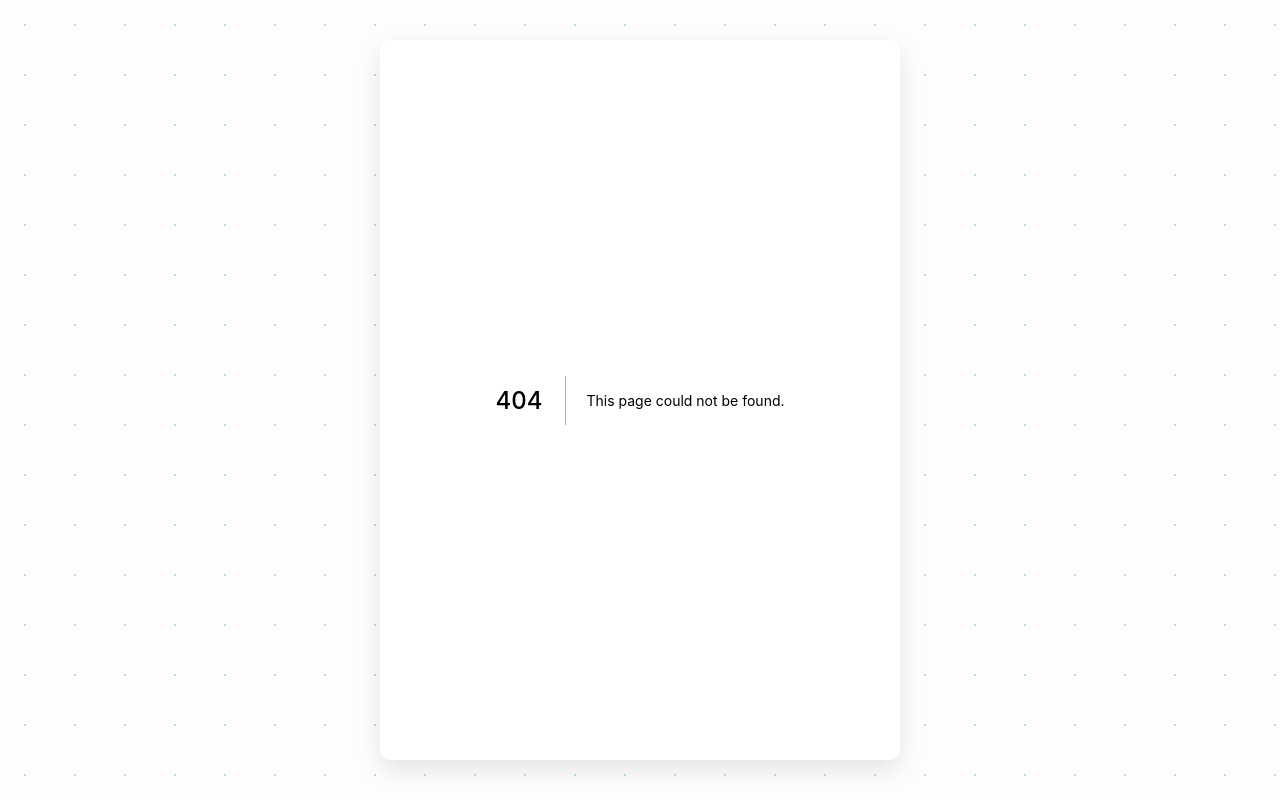
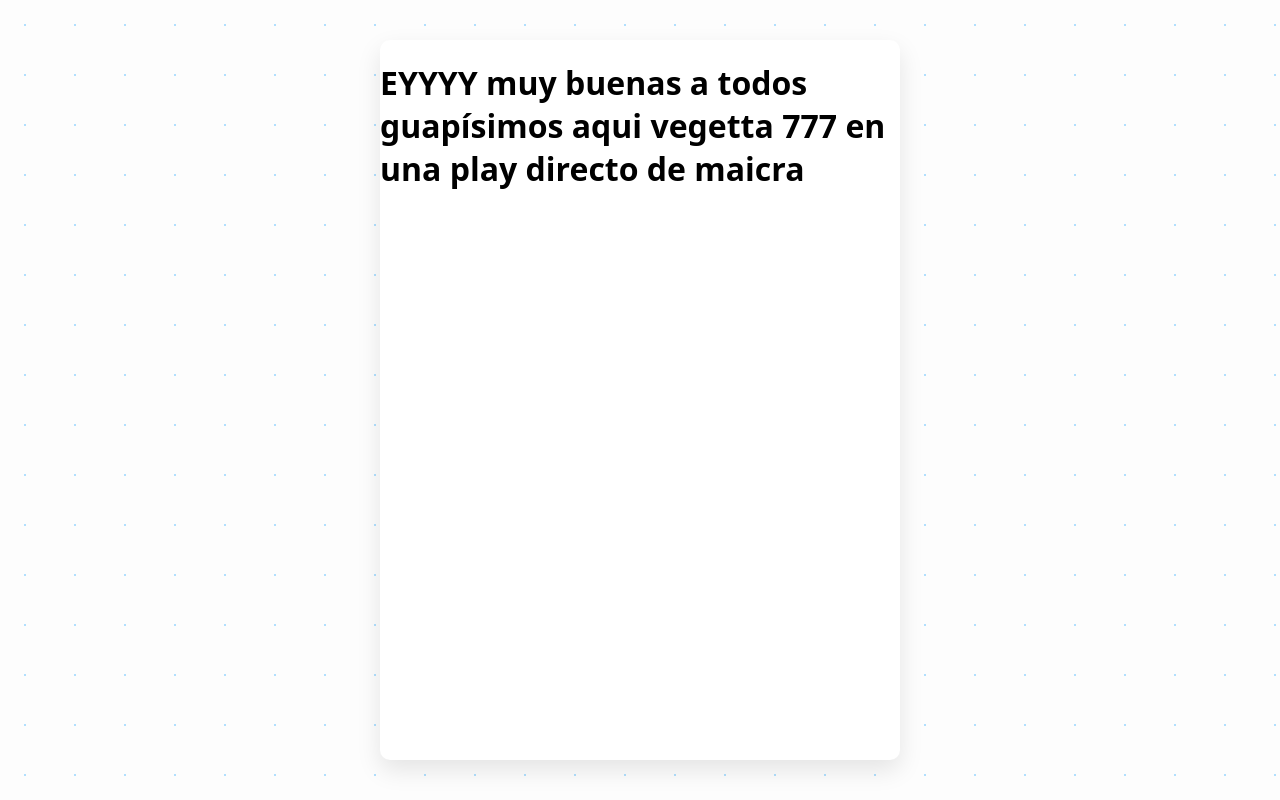
Before and after one commit to daviardev/twetdev, a Next.js app: page /status/1 in a window 1280 px wide. Before the commit this address had no page. Built offline with nearby package versions, Linux system fonts and the light colour scheme.

Commit message:
feat: Page of the twit

```diff
--- /dev/null
+++ b/pages/status/[id].js
@@ -0,0 +1,9 @@
+import React from 'react'
+
+const TwitPage = () => {
+    return <>
+        <h1>EYYYY muy buenas a todos guapísimos aqui vegetta 777 en una play directo de maicra</h1>
+    </>
+}
+
+export default TwitPage
```
